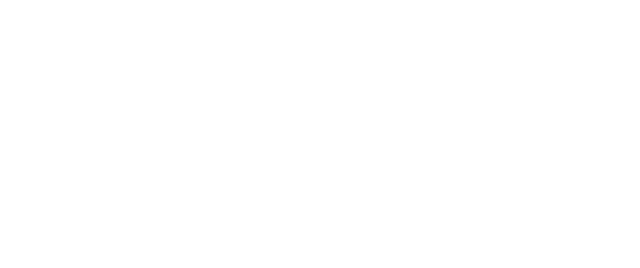
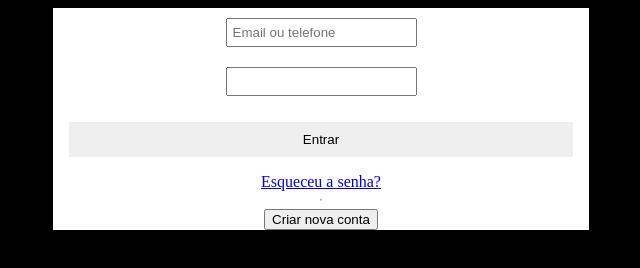
Before and after one commit to makeurilima/login-facebook, a plain HTML site: page assets/index.html in a window 1280 px wide. Shown: the whole page, without its empty margins (319-959 px from the left). Drawn offline with Linux system fonts and the light colour scheme.

Commit message:
Addicting containts in CSS

```diff
--- a/assets/index.html
+++ b/assets/index.html
@@ -3,8 +3,19 @@
 <head>
     <meta charset="UTF-8">
     <title>Title</title>
+    <link rel="stylesheet" href="styles.css">
 </head>
 <body>
+    <div class="container">
+        <input type="text" id="email-login" name="email-login" placeholder="Email ou telefone">
+        <input type="password" id="password-login" name="password-login">
+        <button type="submit" class="btn-login">Entrar</button>
+        <a href="https://www.facebook.com/recover/initiate" class="link-recover" target="_blank">
+        Esqueceu a senha?
+        </a>
+        <hr class="divider-container">
+        <button type="submit" class="btn-new-account">Criar nova conta</button>
+    </div>
 
 </body>
 </html>
--- a/assets/styles.css
+++ b/assets/styles.css
@@ -0,0 +1,24 @@
+body{
+    background-color:#000;
+    display:flex;
+    flex-direction:column;
+    align-items:center;
+}
+
+.container{
+    background-color:#ffffff;
+    display:flex;
+    flex-direction:column;
+    justify-content:flex-end;
+    align-items:center;
+}
+.container input{
+    margin:10px;
+    padding:5px;
+}
+.btn-login{
+    border:none;
+    height:35px;
+    width:63vh;
+    margin:16px;
+}
```
